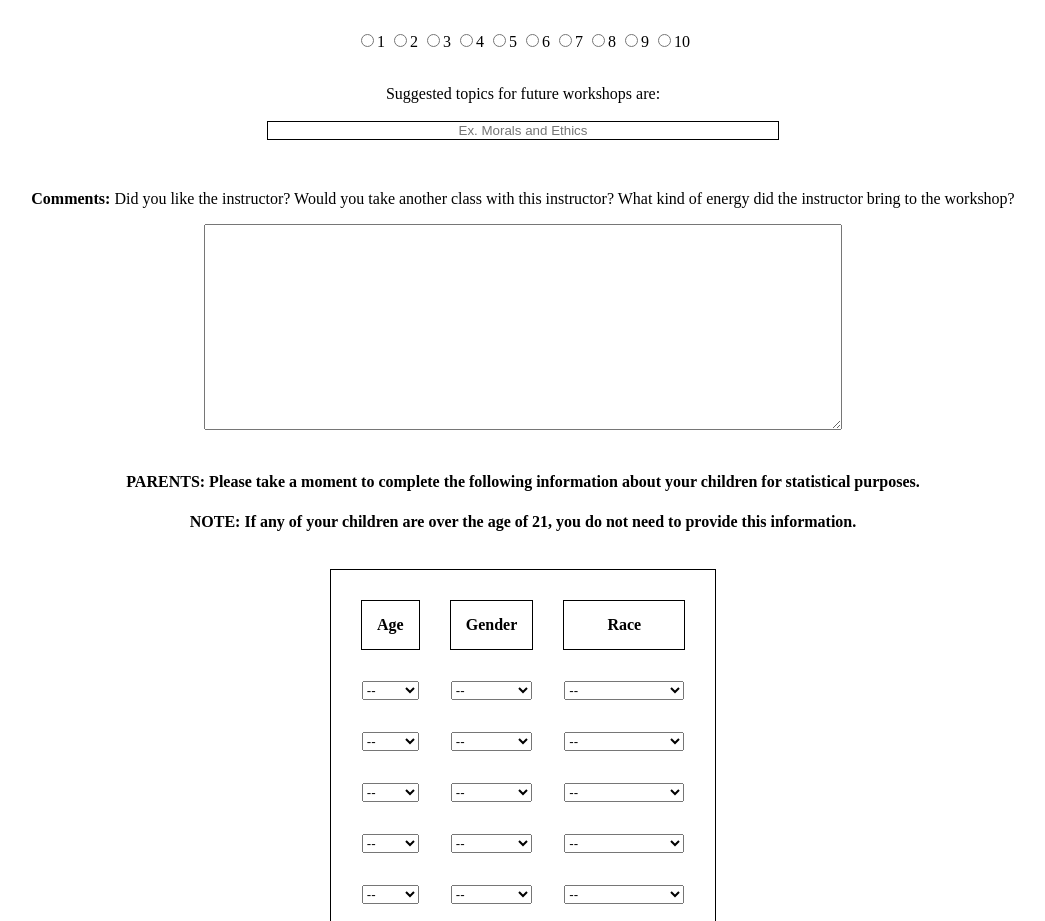
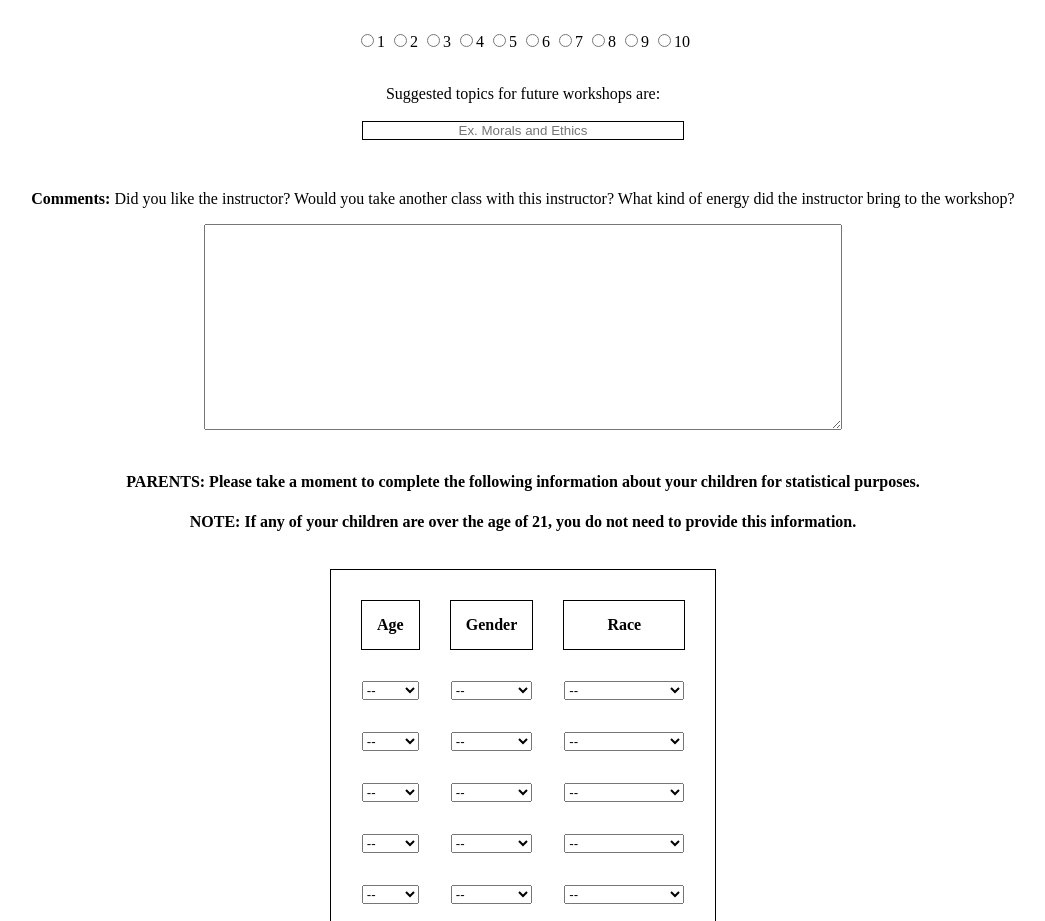
Before and after one commit to RyanNeumann/Capping, a plain HTML site: page index.html in a window 1280 px wide. Shown: the part 1780-2701 px from the top of the page, without its empty margins (117-1162 px from the left). Drawn offline with Linux system fonts and the light colour scheme.

Commit message:
Sizing Update

```diff
--- a/index.html
+++ b/index.html
@@ -244,7 +244,7 @@
                 Suggested topics for future workshops are:
                 <br />
                 <br />
-                <input type="text" style="width: 40%; border: 0.2px solid black; text-align: center" placeholder="Ex. Morals and Ethics">
+                <input type="text" style="width: 25%; border: 0.2px solid black; text-align: center" placeholder="Ex. Morals and Ethics">
             </p>
             <br />
 
```
